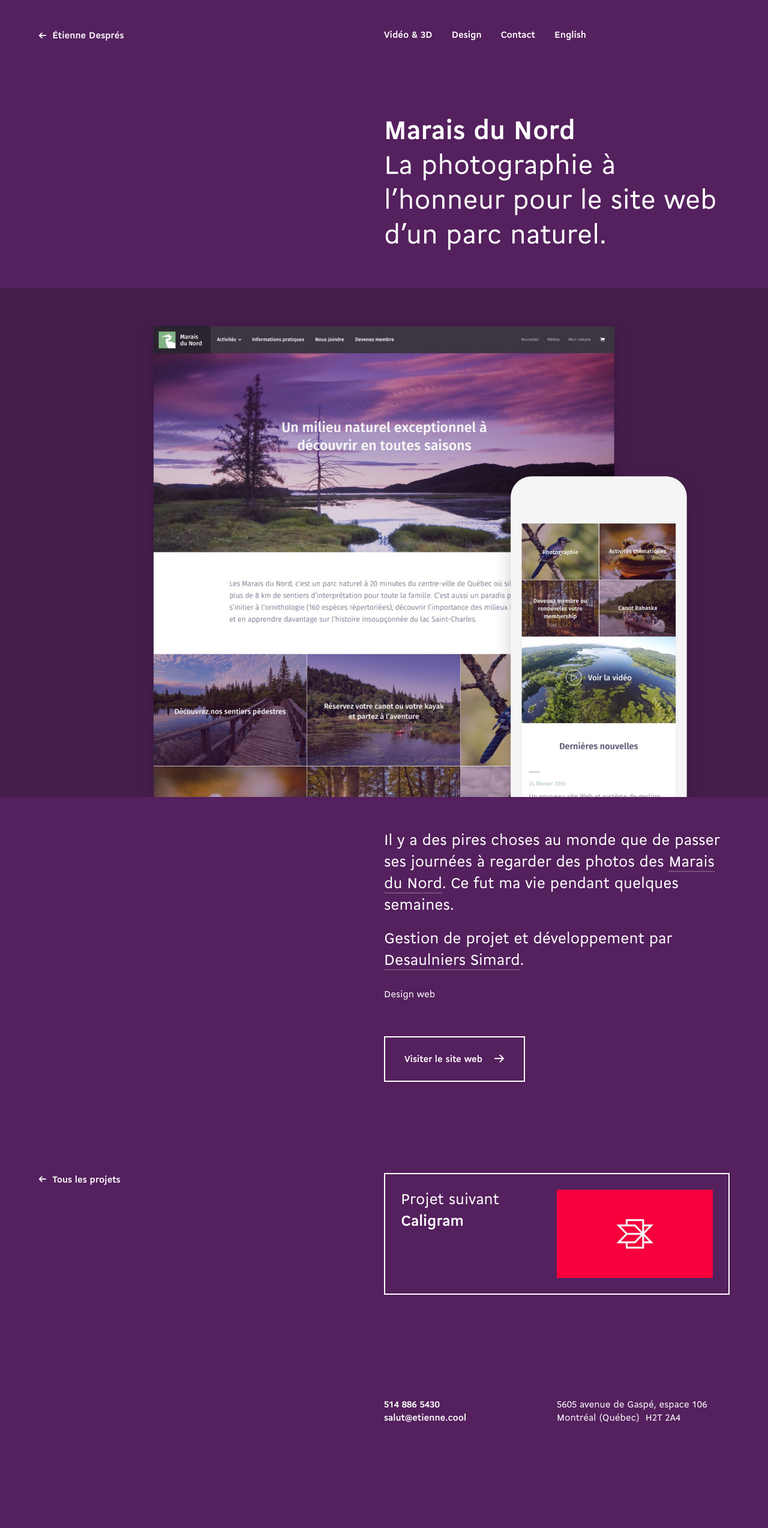
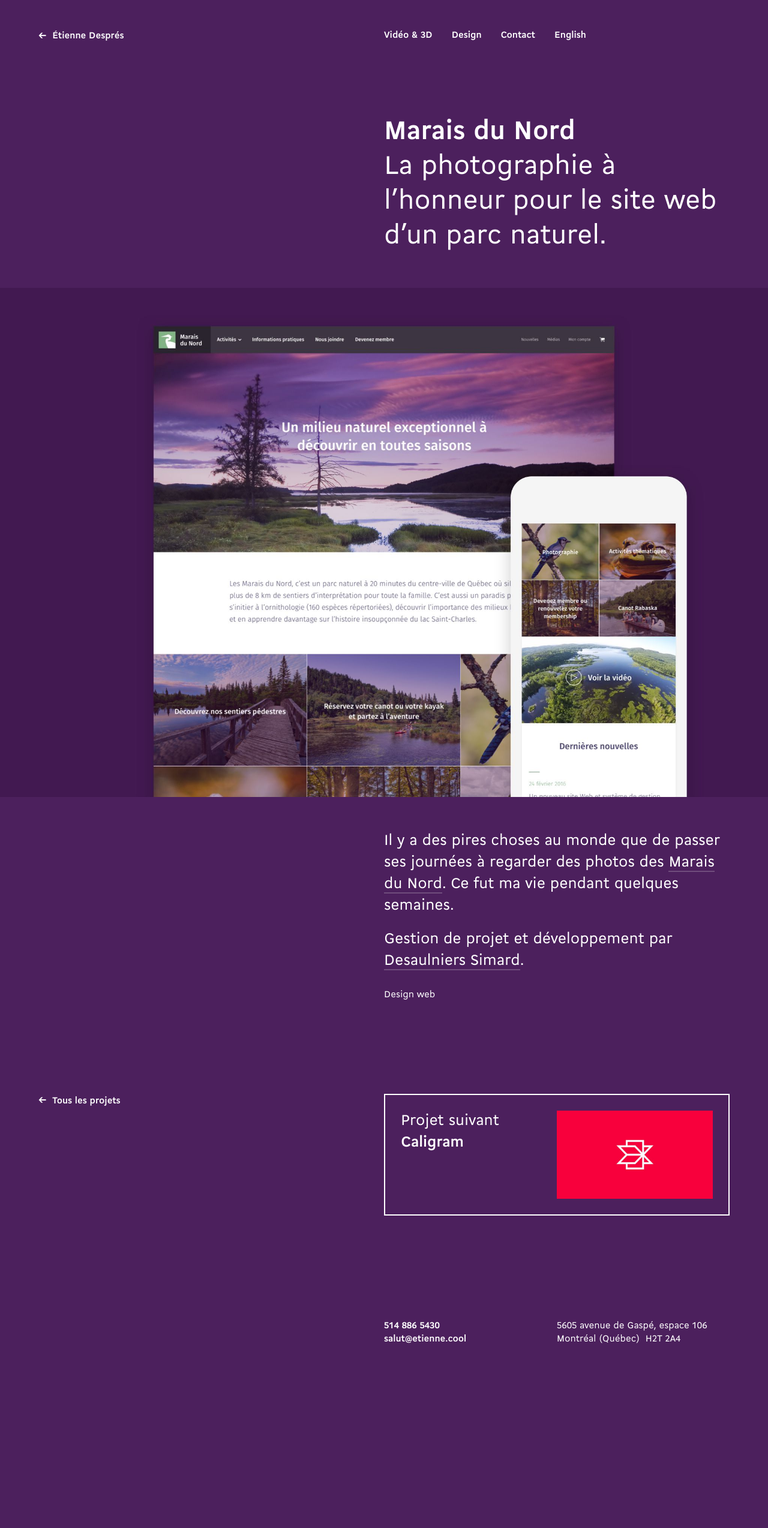
Before and after one commit to etienne/etienne, a Jekyll site: the page built from _projects-fr/marais-du-nord.html, in a window 1280 px wide. Shown: the whole page at 60% size. Built offline with Jekyll 4.4.1, drawn with Linux system fonts in a browser that asks for light colours; after the commit the page ends 2416 px from its top, so only the background shows below that.

Commit message:
Ajustements aux Marais du Nord

```diff
--- a/_projects-fr/marais-du-nord.html
+++ b/_projects-fr/marais-du-nord.html
@@ -26,9 +26,3 @@
     {% include tags.html %}
   </div>
 </section>
-
-<section>
-  <div class="text">
-    <a href="https://maraisdunord.com" class="button next">Visiter le site web</a>
-  </div>
-</section>
--- a/_sass/projects/_marais-du-nord.scss
+++ b/_sass/projects/_marais-du-nord.scss
@@ -1,5 +1,5 @@
 body.marais-du-nord {
-  background-color: #54205D;
+  background-color: #4C205D;
 
   section.wide {
     @include image-container(2048, 1359);
```
Also changed, not shown: images/marais-du-nord/hero.jpg, 2 other files.
